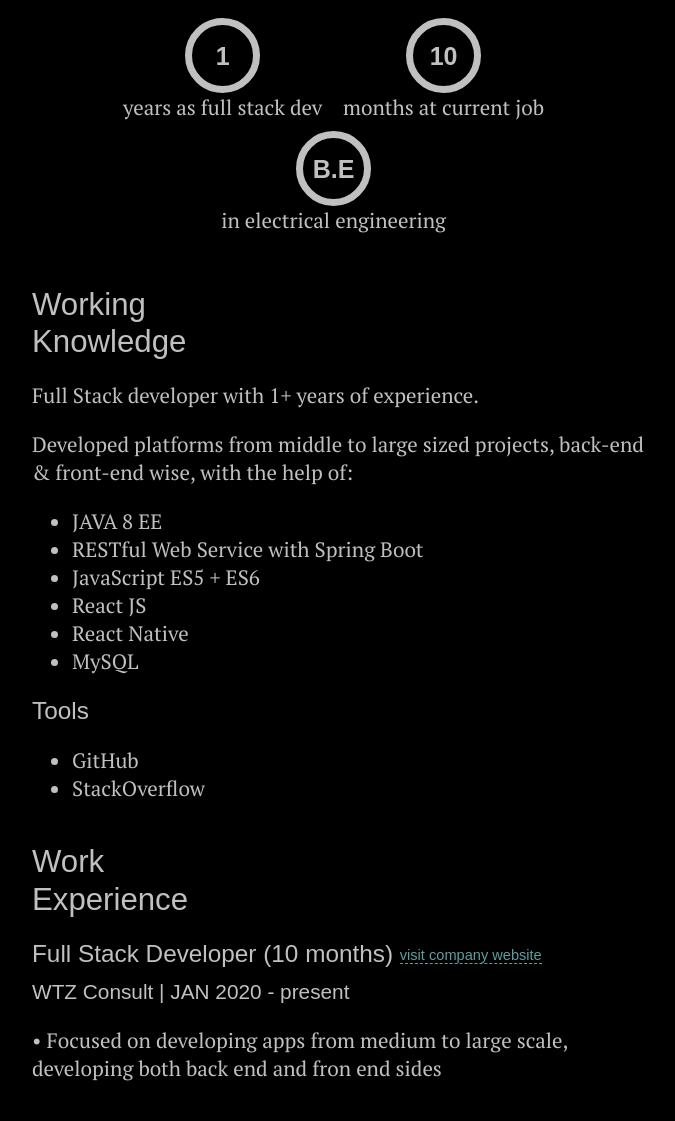
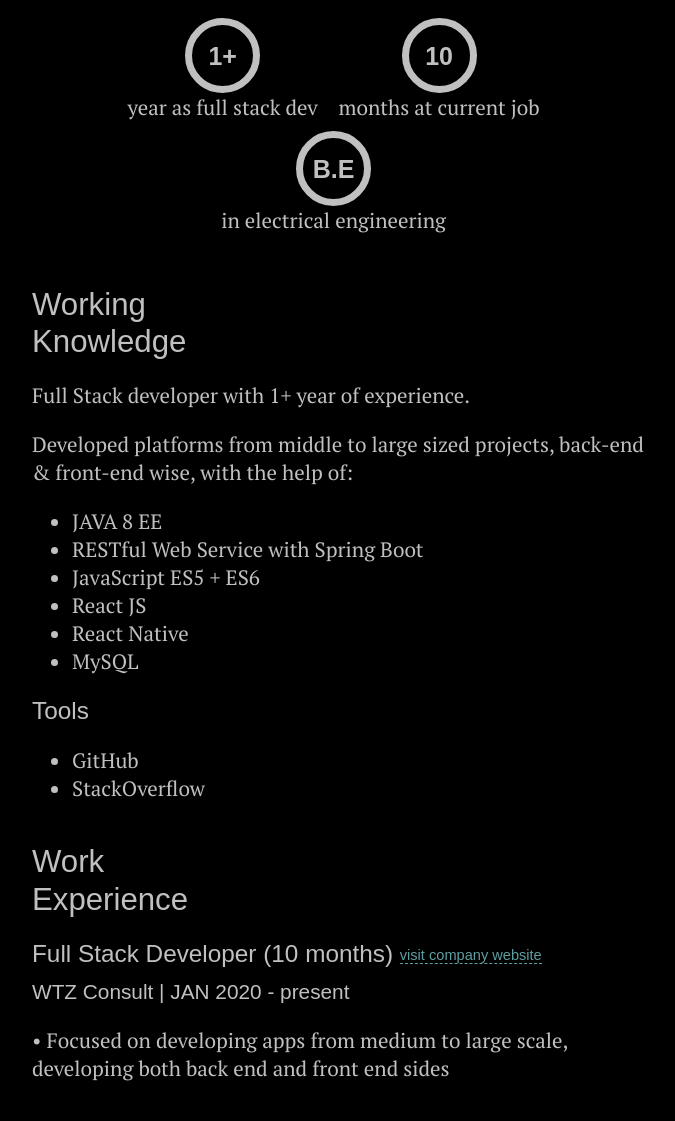
Before and after one commit to patzzz/resume, a plain HTML site: page resume.html in a window 1280 px wide. Shown: the part 529-1650 px from the top of the page, without its empty margins (296-971 px from the left). Drawn offline with Linux system fonts and the light colour scheme; a web font is replaced by a local one.

Commit message:
Update resume.html

```diff
--- a/resume.html
+++ b/resume.html
@@ -213,14 +213,14 @@
             <img src="profilePicture.png" alt="profile picture" class="profileImage" />
             <h2>Quick info</h2>
             <ul>
-                <li><span>1</span> years as full stack dev</li>
+                <li><span>1+</span> year as full stack dev</li>
                 <li><span>10</span> months at current job</li>
                 <li><span>B.E</span> in electrical engineering</li>
             </ul>
         </section>
         <section>
             <h2>Working <br /> Knowledge</h2>
-            <p>Full Stack developer with 1+ years of experience.</p>
+            <p>Full Stack developer with 1+ year of experience.</p>
             <p>Developed platforms from middle to large sized projects, back-end & front-end wise, with the help of:</p>
             <ul>
                 <li>JAVA 8 EE</li>
@@ -243,7 +243,7 @@
                 <h3>Full Stack Developer (10 months) <span><a rel="nofollow" target="_blank"
                             href="http://www.wtzconsult.com/">visit company website</a></span></h3>
                 <h4>WTZ Consult | JAN 2020 - present</h4>
-                <p>• Focused on developing apps from medium to large scale, developing both back end and fron end sides
+                <p>• Focused on developing apps from medium to large scale, developing both back end and front end sides
                 </p>
                 <!-- <ul>
           <li>Big Client 1</li>
```
